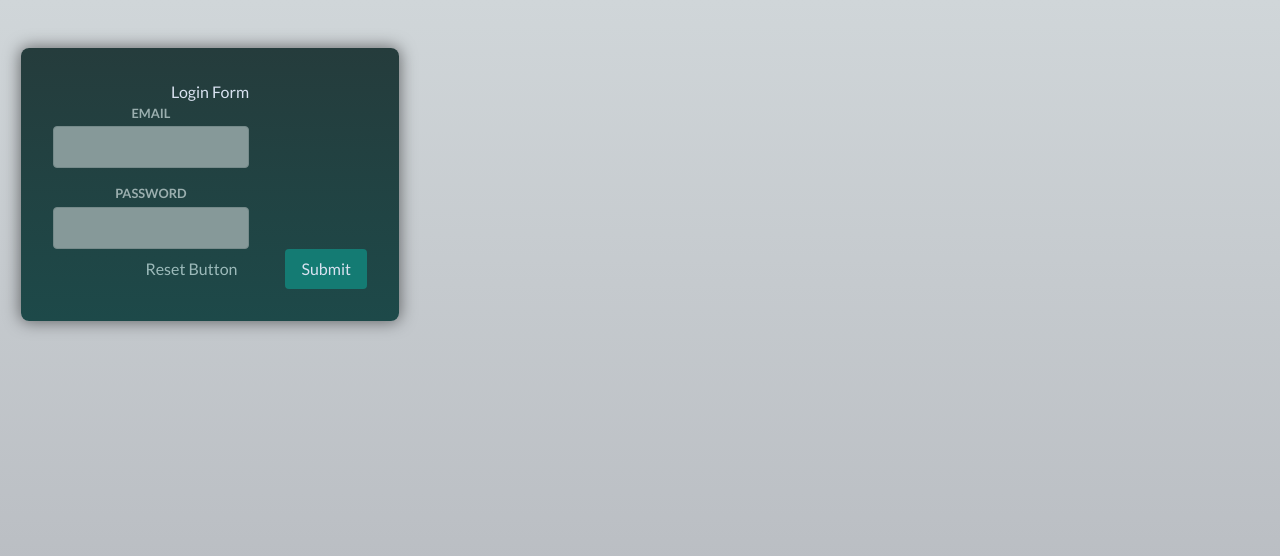
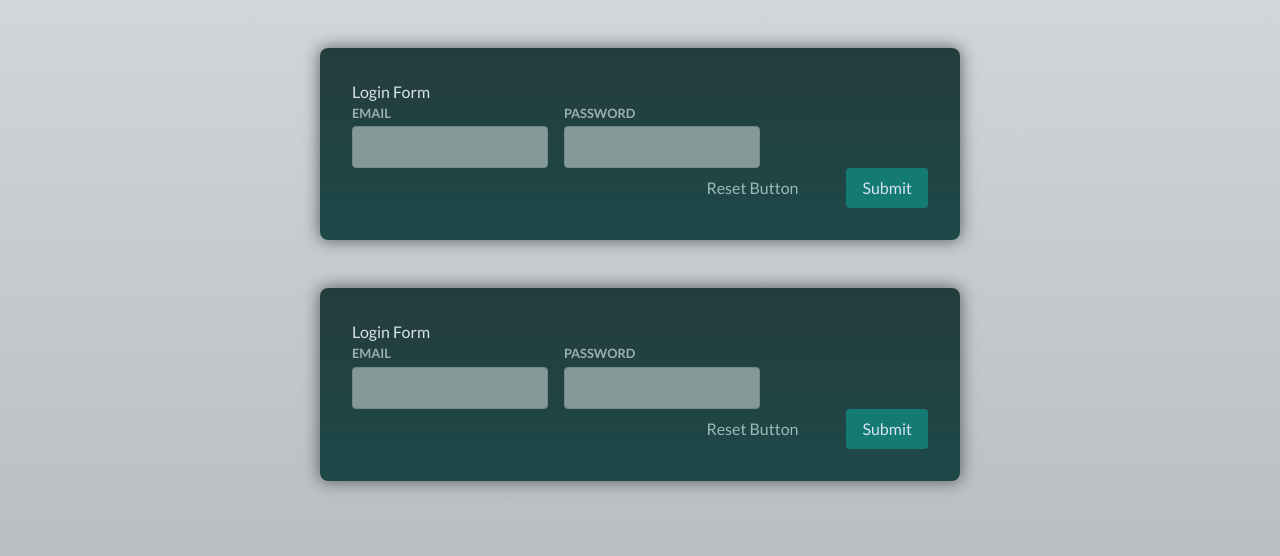
Before and after one commit to iamharie/HLC-React, a React (Vite) app in the folder HLC/: page / in a window 1280 px wide. Shown: the top 556 px of the page. Built offline with nearby package versions, Linux system fonts and the light colour scheme.

Commit message:
useState() form handle added as StateLogin.jsx && RefLogin.jsx: template added

```diff
--- a/HLC/src/App.jsx
+++ b/HLC/src/App.jsx
@@ -6,7 +6,8 @@ import Timer from "./Components/Timer.jsx";
 import Input from "./Components/Input";
 import APICall from "./Components/APICall";
 import WeatherCard from "./Components/CheckTailwindCss";
-import Form from "./Components/Form.jsx";
+import StateLogin from "./Components/StateLogin.jsx";
+import RefLogin from "./Components/RefLogin";
 
 export default function App() {
   const [input, setInput] = useState("");
@@ -16,13 +17,16 @@ export default function App() {
   }
   console.log("-App component");
   return (
-    <div className="app">
-      {/* <Effect /> */}
-      {/* <Timer /> */}
-      {/* <Input result={input} keyStroke={handleInput} /> */}
-      {/* <APICall /> */}
-      {/* <WeatherCard /> */}
-      <Form />
-    </div>
+    <>
+      <div className="app">
+        {/* <Effect />
+        <Timer />
+        <Input result={input} keyStroke={handleInput} />
+        <APICall />
+        <WeatherCard /> */}
+      </div>
+      <StateLogin />
+      <RefLogin />
+    </>
   );
 }
--- a/HLC/src/Components/Form.jsx
+++ /dev/null
@@ -1,56 +0,0 @@
-import "./form.css";
-import { useState } from "react";
-
-export default function Form() {
-  const [email, setEmail] = useState("");
-  const [password, setPassword] = useState("");
-  const handleSubmit = (event) => {
-    event.preventDefault();
-
-    console.log(
-      `FORM SUBMITTED\nUser email: ${email}\nUser password: ${password}`
-    );
-  };
-
-  function handleEmailChange(event) {
-    setEmail(event.target.value);
-  }
-
-  function handlePasswordChange(event) {
-    setPassword(event.target.value);
-  }
-
-  return (
-    <form onSubmit={handleSubmit}>
-      <h2>Login Form</h2>
-
-      <div className="control-row">
-        <div className="control no-margin">
-          <label htmlFor="email">Email</label>
-          <input
-            id="email"
-            type="email"
-            name="email"
-            onChange={handleEmailChange}
-            value={email}
-          />
-        </div>
-
-        <div className="control no-margin">
-          <label htmlFor="password">Password</label>
-          <input
-            id="password"
-            type="password"
-            name="password"
-            onChange={handlePasswordChange}
-            value={password}
-          />
-        </div>
-      </div>
-      <p className="form-actions">
-        <button className="button button-flat">Reset Button</button> <br></br>
-        <button className="button">Submit</button>
-      </p>
-    </form>
-  );
-}
--- /dev/null
+++ b/HLC/src/Components/RefLogin.jsx
@@ -0,0 +1,33 @@
+import "./form.css";
+
+export default function RefLogin() {
+  //Form Submit
+  const handleSubmit = (event) => {
+    event.preventDefault();
+    console.log(
+      `FORM SUBMITTED\nUser email: ${input.email}\nUser password: ${input.password}`
+    );
+  };
+
+  return (
+    <form onSubmit={handleSubmit}>
+      <h2>Login Form</h2>
+
+      <div className="control-row">
+        <div className="control no-margin">
+          <label htmlFor="email">Email</label>
+          <input id="email" type="email" name="email" />
+        </div>
+
+        <div className="control no-margin">
+          <label htmlFor="password">Password</label>
+          <input id="password" type="password" name="password" />
+        </div>
+      </div>
+      <p className="form-actions">
+        <button className="button button-flat">Reset Button</button> <br></br>
+        <button className="button">Submit</button>
+      </p>
+    </form>
+  );
+}
--- /dev/null
+++ b/HLC/src/Components/StateLogin.jsx
@@ -0,0 +1,71 @@
+import "./form.css";
+import { useState } from "react";
+
+export default function StateLogin() {
+  //   const [email, setEmail] = useState("");
+  //   const [password, setPassword] = useState("");
+  //SEPERATE STATE TO HANDLE SEPERATE INPUTS
+  //   function handleEmailChange(event) {
+  //     setEmail(event.target.value);
+  //   }
+  //   function handlePasswordChange(event) {
+  //     setPassword(event.target.value);
+  //   }
+
+  //SINGLE STATE TO HANDLE MULTIPLE INPUT FIELDS VIA OBJECT
+  const [input, setInput] = useState({
+    email: "",
+    password: "",
+  });
+
+  function handleInput(identifier, event) {
+    setInput((prevValue) => {
+      return {
+        ...prevValue,
+        [identifier]: event.target.value,
+      };
+    });
+  }
+
+  //Form Submit
+  const handleSubmit = (event) => {
+    event.preventDefault();
+    console.log(
+      `FORM SUBMITTED\nUser email: ${input.email}\nUser password: ${input.password}`
+    );
+  };
+
+  return (
+    <form onSubmit={handleSubmit}>
+      <h2>Login Form</h2>
+
+      <div className="control-row">
+        <div className="control no-margin">
+          <label htmlFor="email">Email</label>
+          <input
+            id="email"
+            type="email"
+            name="email"
+            onChange={(event) => handleInput("email", event)}
+            value={input.email}
+          />
+        </div>
+
+        <div className="control no-margin">
+          <label htmlFor="password">Password</label>
+          <input
+            id="password"
+            type="password"
+            name="password"
+            onChange={(event) => handleInput("password", event)}
+            value={input.password}
+          />
+        </div>
+      </div>
+      <p className="form-actions">
+        <button className="button button-flat">Reset Button</button> <br></br>
+        <button className="button">Submit</button>
+      </p>
+    </form>
+  );
+}
```
